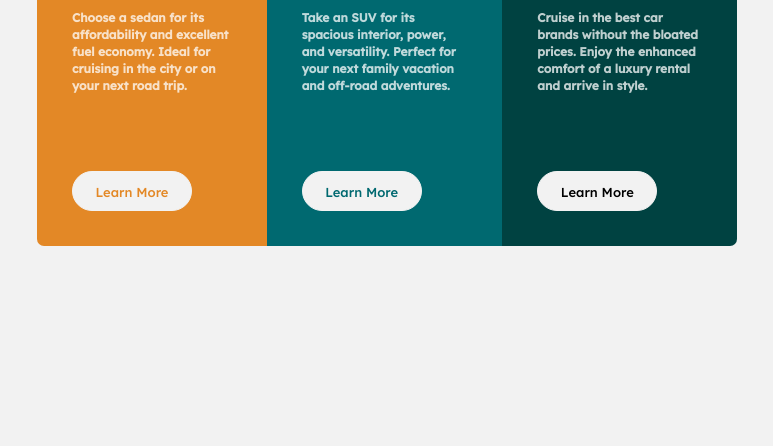
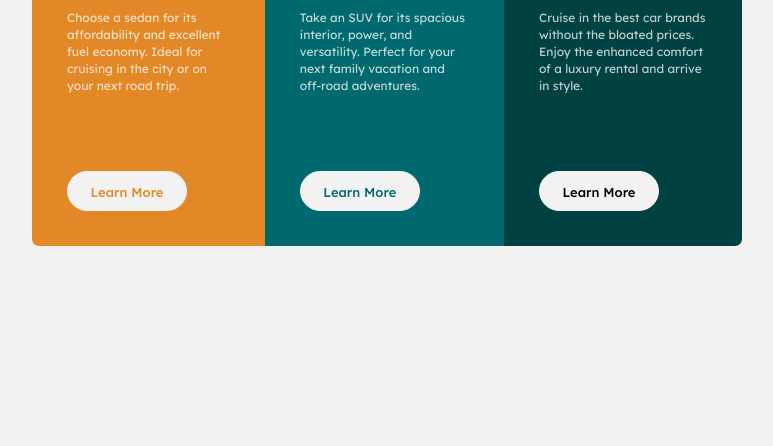
Before and after one commit to RibeiroPorto/3-column-preview-card-, a plain HTML site: page index.html in a window 1280 px wide. Shown: the part 354-800 px from the top of the page, without its empty margins (253-1026 px from the left). Drawn offline with Linux system fonts and the light colour scheme.

Commit message:
modificado o tamanho do main ,modificada a fonte do content

```diff
--- a/style.css
+++ b/style.css
@@ -30,7 +30,7 @@ body{
 }
 .main-container{
     flex-shrink: 10;
-    width:700px;
+    width:710px;
     height: 400px;
     display: flex;
     justify-content: stretch;
@@ -95,7 +95,7 @@ body{
 }
 .main-container .container .description{
     font-family: var(--content-font);
-    font-weight: 700;
+
     font-size: 12px;
     line-height: 17px;
     color: var(--content-font-color);
```
